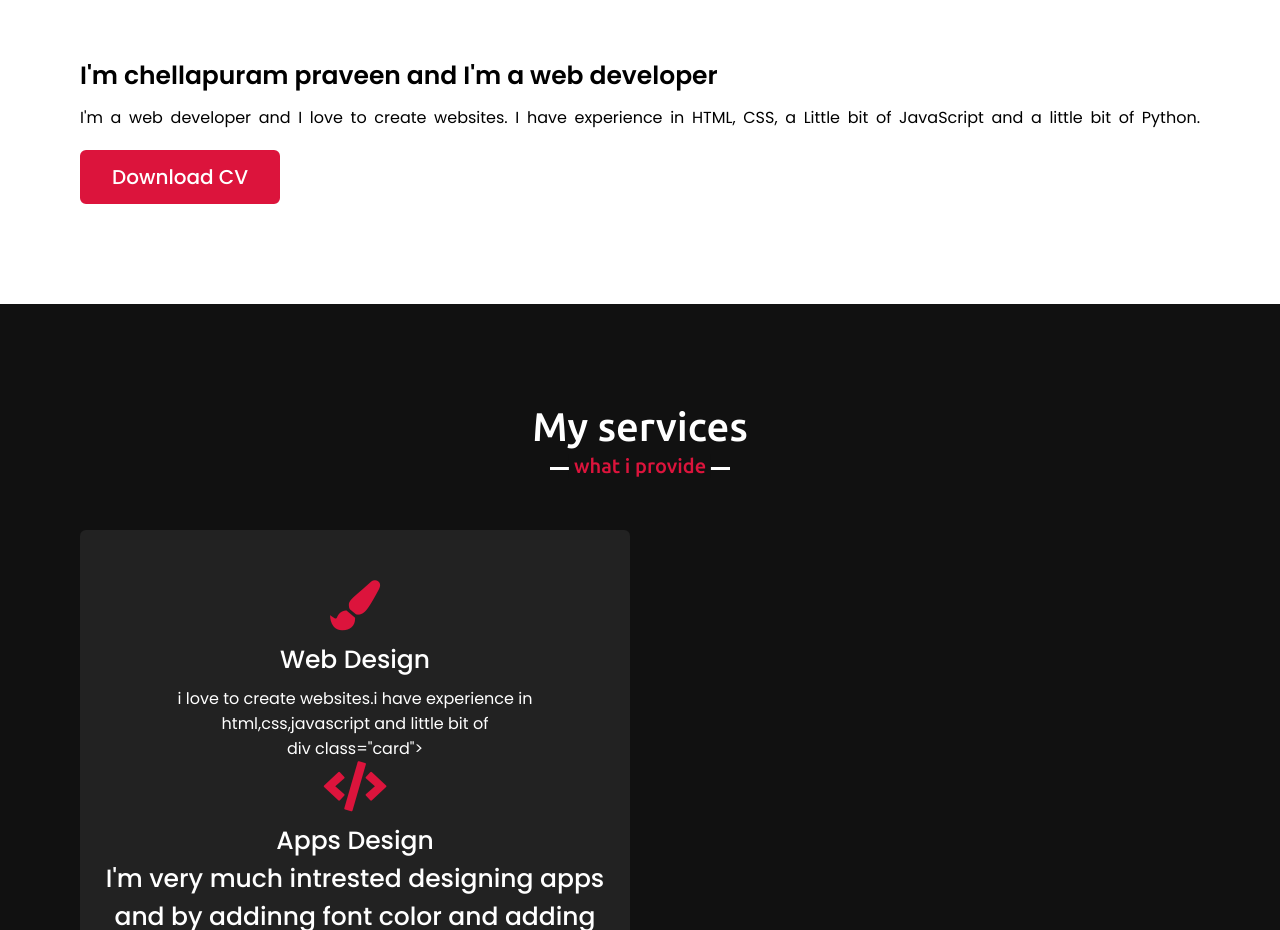
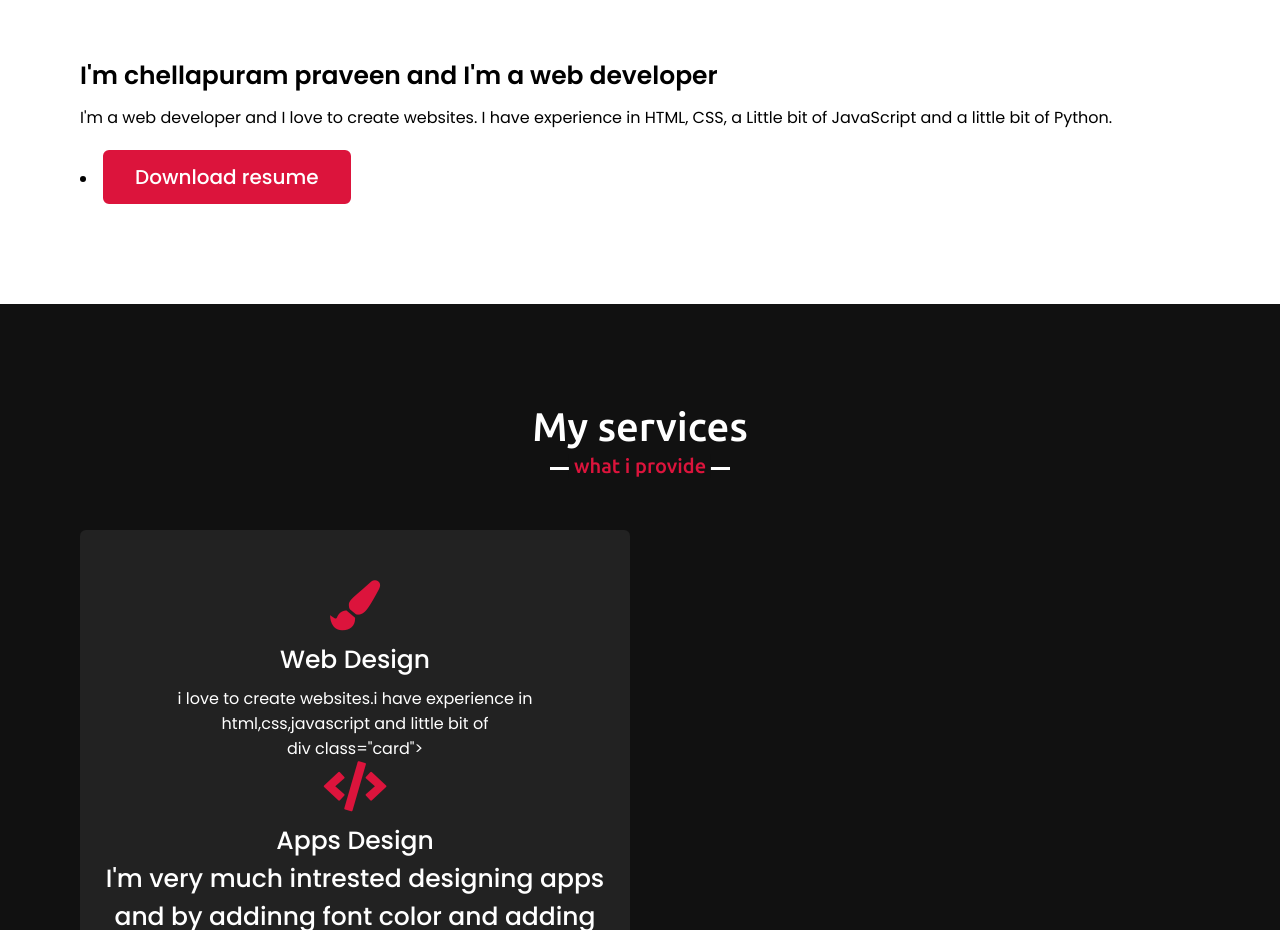
Before and after one commit to chellapuram/personal-portfolio, a plain HTML site: page index.html in a window 1280 px wide. Shown: the part 1447-2377 px from the top of the page. Drawn offline with Linux system fonts and the light colour scheme.

Commit message:
updated resume

```diff
--- a/index.html
+++ b/index.html
@@ -54,7 +54,7 @@
                     <div class="column right">
                         <div class="text">I'm chellapuram praveen and I'm a web developer <span class="typing-2"></span></div>
                         <p>I'm a web developer and I love to create websites. I have experience in HTML, CSS, a Little bit of JavaScript and a little bit of Python.
-                          <a href="#">Download CV</a>
+                          <li><a href="C:\Users\acer\Desktop\RESSUME.pdf"class=resume>Download resume</a></li>
                                       </div>
                                   </div>
                               </div>
```
